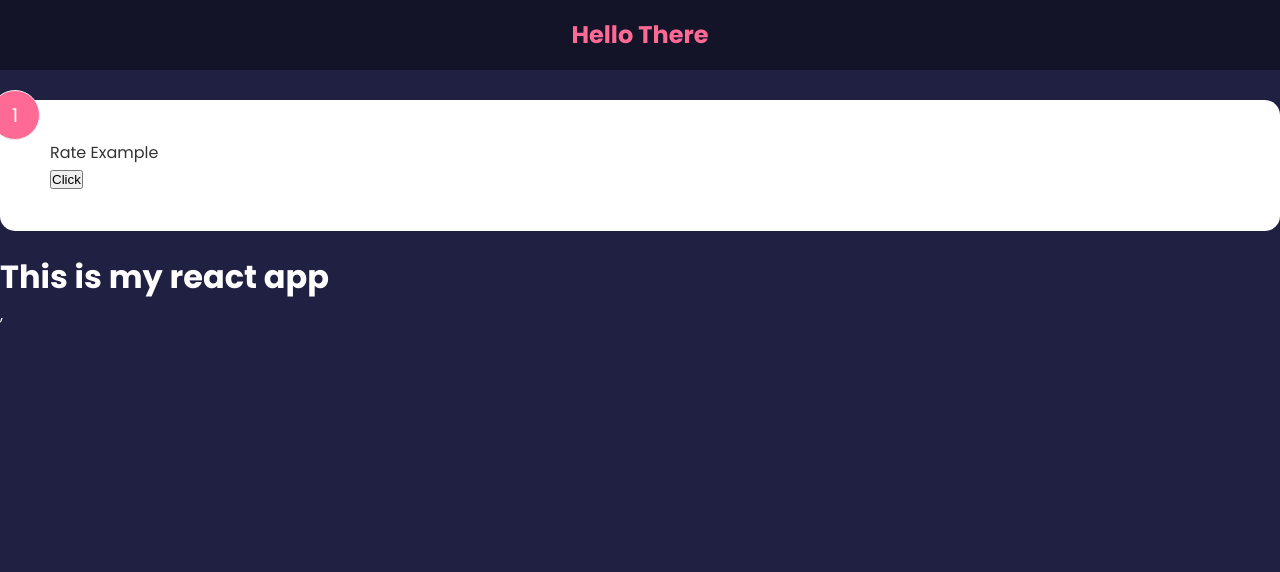
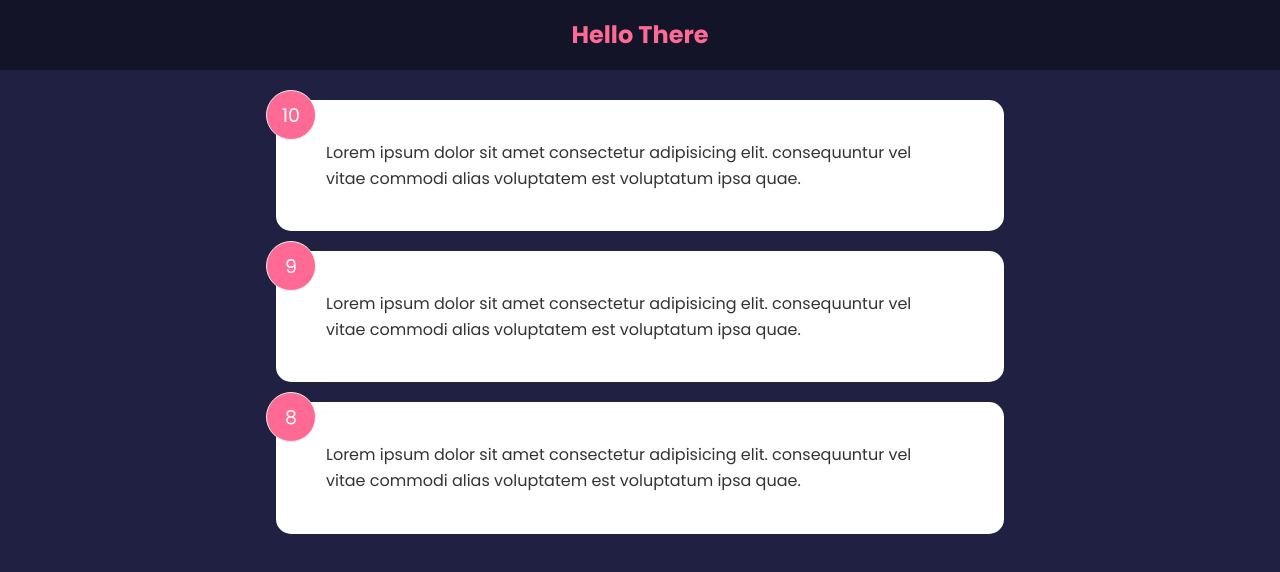
Before and after one commit to Hosseinht/rateapp-react, a React (Create React App) app: page / in a window 1280 px wide. Shown: the top 572 px of the page. Built offline with nearby package versions, Linux system fonts and the light colour scheme.

Commit message:
Global State

```diff
--- a/src/App.js
+++ b/src/App.js
@@ -1,14 +1,17 @@
 import Header from "./components/Header";
-import RateItem from "./components/RateItem";
+import RateList from "./components/RateList";
+import RateData from "./data/RateData";
+import {useState} from "react";
 
 
 function App() {
+    const [rateData, setRateData] = useState(RateData)
+
     return (
         <>
             <Header/>
-            <RateItem/>
-            <div>
-                <h1>This is my react app</h1>
+            <div className='container'>
+                <RateList rateData={rateData}/>
             </div>
         </>
     );
--- a/src/components/RateItem.jsx
+++ b/src/components/RateItem.jsx
@@ -1,24 +1,9 @@
-import {useState} from "react";
 
-const RateItem = () => {
-    const [rating, setRating] = useState(1)
-    const [text, setText] = useState('Rate Example')
-
-    // const handleClick = () => {
-    //     setRating(10)
-    // }
-
-    const handleClick = () => {
-        setRating((prev) => {
-            return prev + 1
-        })
-        // if we want to add number to previous number
-    }
+const RateItem = ({item}) => {
     return (
         <div className='card'>
-            <div className="num-display">{rating}</div>
-            <div className="text-display">{text}</div>
-            <button onClick={handleClick}>Click</button>
+            <div className="num-display">{item.rating}</div>
+            <div className="text-display">{item.text}</div>
         </div>
     );
 };
--- /dev/null
+++ b/src/components/RateList.jsx
@@ -0,0 +1,17 @@
+import RateItem from "./RateItem";
+
+
+const RateList = ({rateData}) => {
+    if (!rateData || rateData.length === 0) {
+        return <p>No rate data yet</p>
+    }
+    return (
+        <div className='feedback-list'>
+            {rateData.map((item) => (
+                <RateItem key={item.id} item={item}/>
+            ))}
+        </div>
+    );
+};
+
+export default RateList;
--- /dev/null
+++ b/src/data/RateData.js
@@ -0,0 +1,19 @@
+const FeedbackData = [
+    {
+        id: 1,
+        rating: 10,
+        text: 'Lorem ipsum dolor sit amet consectetur adipisicing elit. consequuntur vel vitae commodi alias voluptatem est voluptatum ipsa quae.',
+    },
+    {
+        id: 2,
+        rating: 9,
+        text: 'Lorem ipsum dolor sit amet consectetur adipisicing elit. consequuntur vel vitae commodi alias voluptatem est voluptatum ipsa quae.',
+    },
+    {
+        id: 3,
+        rating: 8,
+        text: 'Lorem ipsum dolor sit amet consectetur adipisicing elit. consequuntur vel vitae commodi alias voluptatem est voluptatum ipsa quae.',
+    },
+]
+
+export default FeedbackData
--- a/src/index.css
+++ b/src/index.css
@@ -149,7 +149,6 @@ input:focus {
     color: #fff;
     border: 0;
     border-radius: 8px;
-    color: #fff;
     width: 100px;
     height: 40px;
     cursor: pointer;
--- a/src/index.js
+++ b/src/index.js
@@ -5,11 +5,7 @@ import './index.css'
 
 ReactDom.render(
     <React.StrictMode>
-        <App/>,
+        <App/>
     </React.StrictMode>,
     document.getElementById('root')
 )
-
-// ReactDom.render(<h1>My app</h1>,
-//         document.getElementById('root')
-//     )
```
